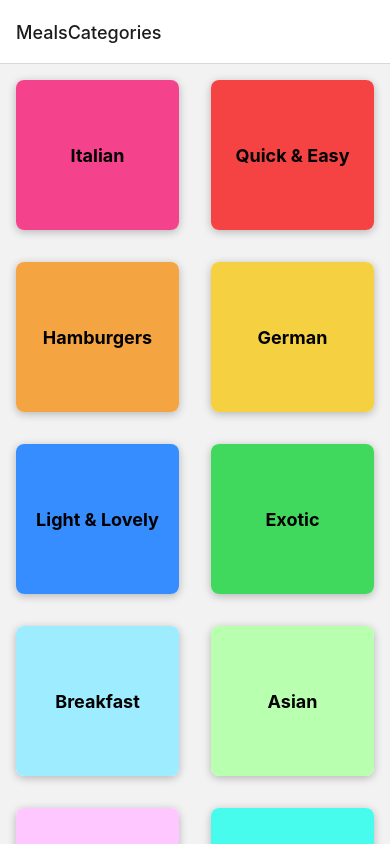
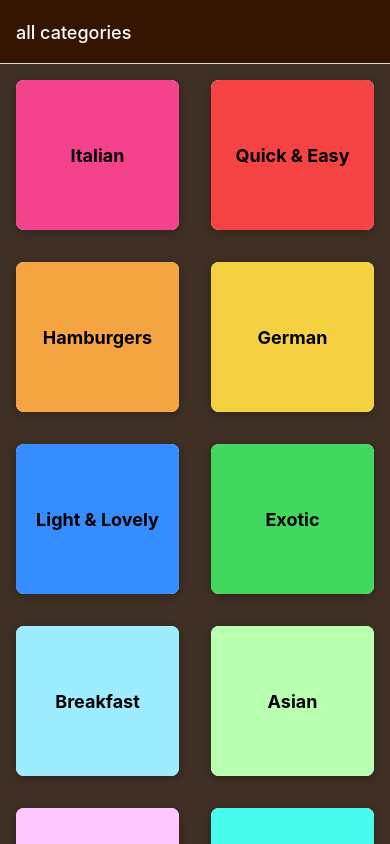
Before and after one commit to tensiJY/RNCourse, a React Native app: screen / in a window 390 px wide. Built offline with nearby package versions, Linux system fonts and the light colour scheme.

Commit message:
feat : 헤더 이름

```diff
--- a/App.js
+++ b/App.js
@@ -13,10 +13,23 @@ export default function App() {
         <>
             <StatusBar style="dark" />
             <NavigationContainer>
-                <Stack.Navigator>
+                <Stack.Navigator
+                    screenOptions={{
+                        headerStyle: {
+                            backgroundColor: '#351401',
+                        },
+                        headerTintColor: 'white',
+                        contentStyle: {
+                            backgroundColor: '#3f2f25',
+                        },
+                    }}
+                >
                     <Stack.Screen
                         name="MealsCategories"
                         component={CategoriesScreen}
+                        options={{
+                            title: 'all categories',
+                        }}
                     />
                     <Stack.Screen
                         name="MealsOverView"
```
